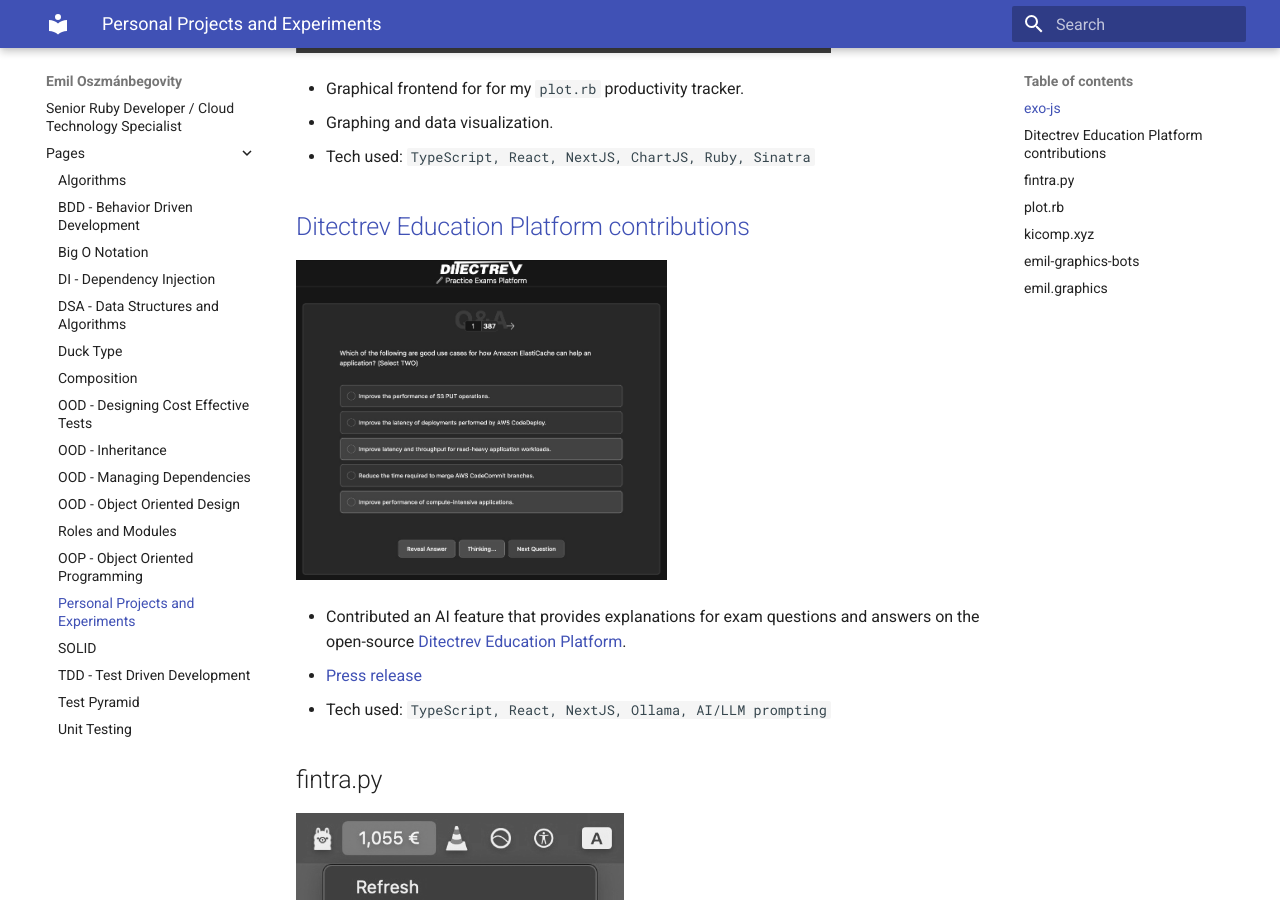
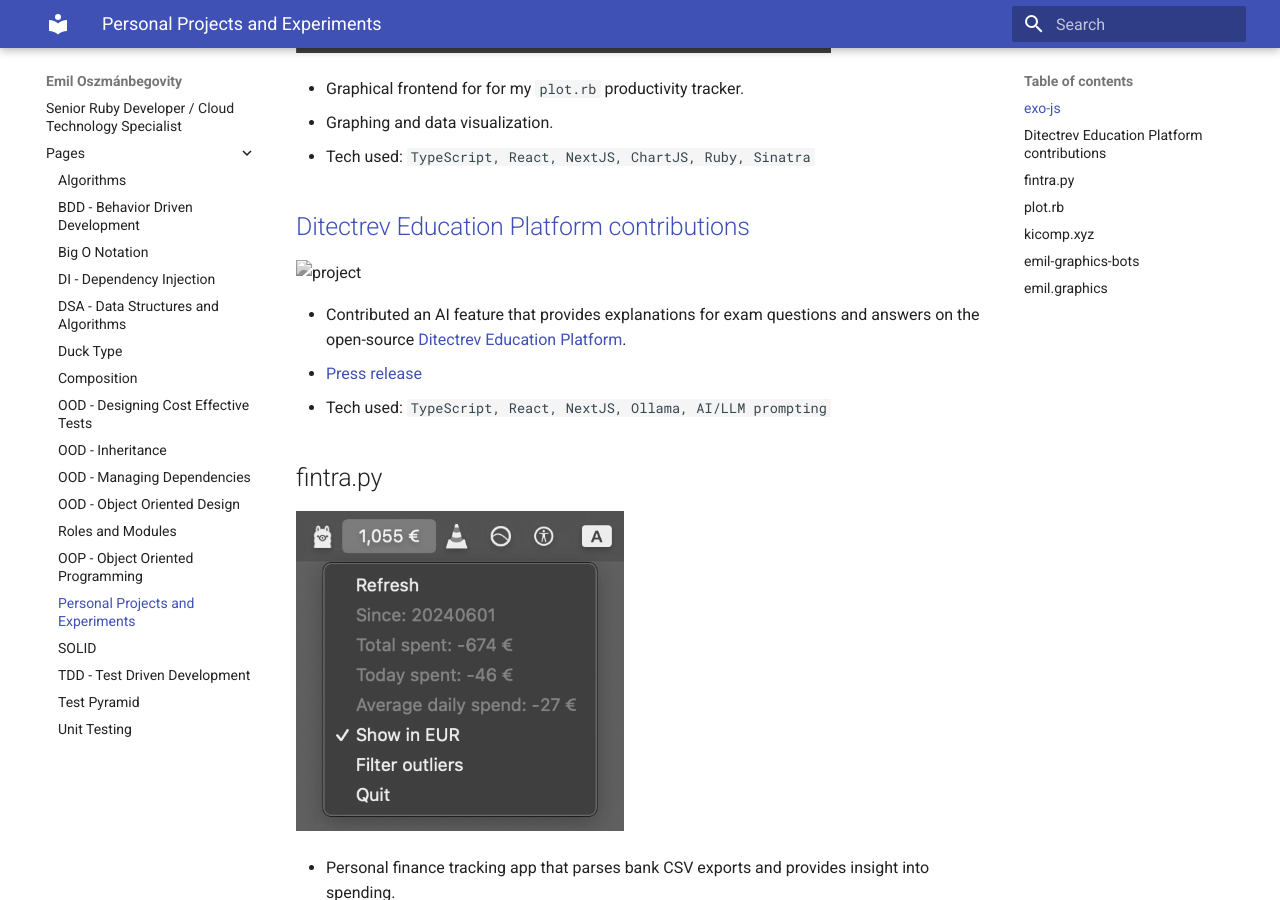
Before and after one commit to emilosman/emilosman, an MkDocs documentation site: the page built from docs/pages/personal-projects.md, in a window 1280 px wide and 900 px high, scrolled down 589 px. Built offline with MkDocs 1.6.1 and Material for MkDocs 9.7.7, drawn with Linux system fonts in a browser that asks for light colours.

Commit message:
change asset paths

```diff
--- a/docs/pages/personal-projects.md
+++ b/docs/pages/personal-projects.md
@@ -3,21 +3,21 @@
 Some open-source, some closed-source, most for fun.
 
 ## exo-js
-![project](/assets/exo-js.jpg)
+![project](assets/exo-js.jpg)
 
 - Graphical frontend for for my `plot.rb` productivity tracker.
 - Graphing and data visualization.
 - Tech used: `TypeScript, React, NextJS, ChartJS, Ruby, Sinatra`
 
 ## [Ditectrev Education Platform contributions](https://education.ditectrev.com/)
-![project](/assets/ditectrev.jpg)
+![project](assets/images/ditectrev.jpg)
 
 - Contributed an AI feature that provides explanations for exam questions and answers on the open-source [Ditectrev Education Platform](https://education.ditectrev.com/).
 - [Press release](https://www.linkedin.com/posts/ditectrev_ollama-ollama-opensource-activity-7203245362797506560-c9Jk)
 - Tech used: `TypeScript, React, NextJS, Ollama, AI/LLM prompting`
 
 ## fintra.py
-![project](/assets/fintra.jpg)
+![project](assets/fintra.jpg)
 
 - Personal finance tracking app that parses bank CSV exports and provides insight into spending.
 - MacOS menu bar integration
@@ -26,7 +26,7 @@
 - Tech used: `Python, pandas`
 
 ## plot.rb
-![project](/assets/plotrb.jpg)
+![project](assets/plotrb.jpg)
 
 - _Exocortex_ that houses a personal archive of notes
 - CLI interface with graphing ability
@@ -36,7 +36,7 @@
 - Tech used: `Ruby, Ollama, AI/LLM prompting`
 
 ## kicomp.xyz
-![project](/assets/kicompxyz.jpg)
+![project](assets/kicompxyz.jpg)
 
 - Personal home server running on a spare parts Linux machine
 - Git server
@@ -48,13 +48,13 @@
 - Tech used: `Linux, Bash, Python`
 
 ## emil-graphics-bots
-![project](/assets/emilgraphicsbots.jpg)
+![project](assets/emilgraphicsbots.jpg)
 
 - Bots that share art on X (Twitter) and Telegram
 - Tech used: `Python, Twitter and Telegram API`
 
 ## emil.graphics
-![project](/assets/emilgraphics.jpg)
+![project](assets/emilgraphics.jpg)
 
 - Personal art archive
 - Tech used: `JavaScript, React, NextJS`
```
Also changed, not shown: docs/index.md (+2 -2 lines), docs/pages/assets/ditectrev.jpg (renamed from docs/assets/ditectrev.jpg), docs/pages/assets/emilgraphics.jpg (renamed from docs/assets/emilgraphics.jpg), docs/pages/assets/emilgraphicsbots.jpg (renamed from docs/assets/emilgraphicsbots.jpg), docs/pages/assets/exo-js.jpg (renamed from docs/assets/exo-js.jpg), docs/pages/assets/fintra.jpg (renamed from docs/assets/fintra.jpg), docs/pages/assets/ibm-enterprise-thinking.png (renamed from docs/assets/ibm-enterprise-thinking.png), docs/pages/assets/kicompxyz.jpg (renamed from docs/assets/kicompxyz.jpg), docs/pages/assets/plotrb.jpg (renamed from docs/assets/plotrb.jpg).
